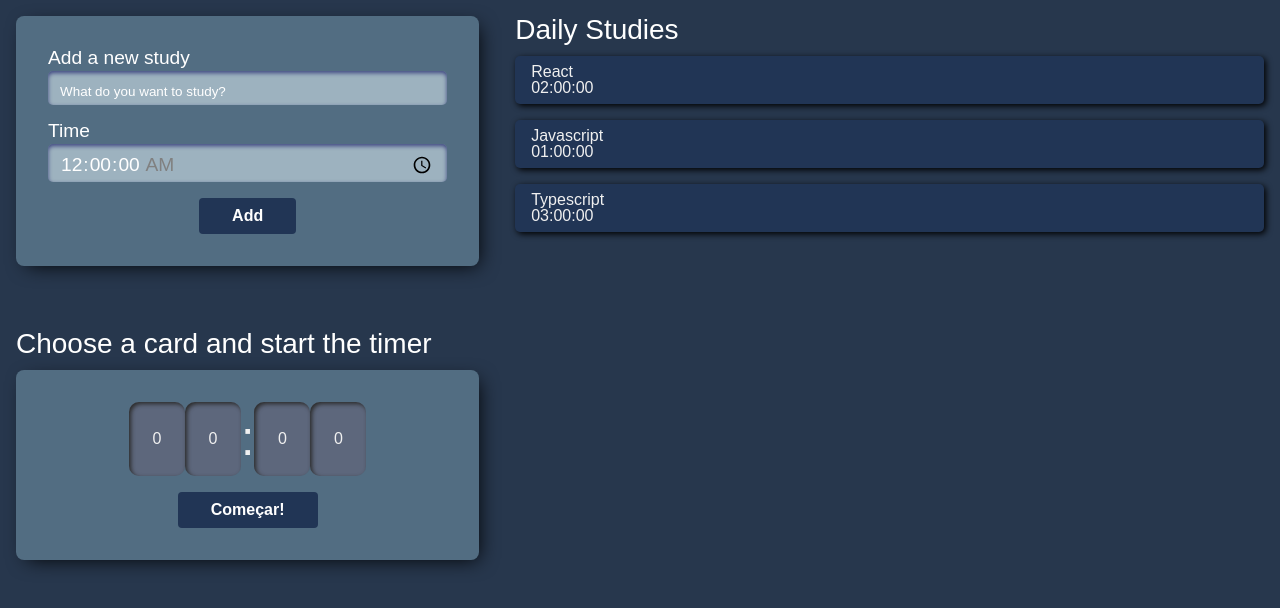
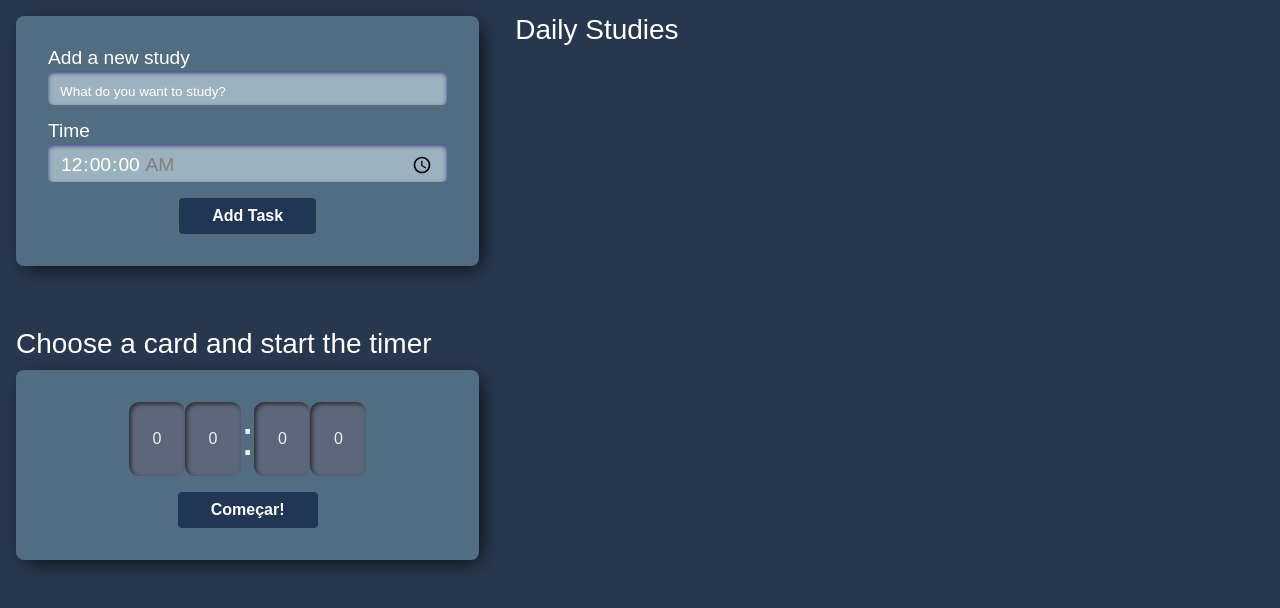
Before and after one commit to viniciusdamascenosouza/studies, a React (Create React App) app: page / in a window 1280 px wide. Shown: the top 608 px of the page. Built offline with nearby package versions, Linux system fonts and the light colour scheme.

Commit message:
refactoring code

```diff
--- a/package.json
+++ b/package.json
@@ -15,6 +15,8 @@
     "react-scripts": "5.0.1",
     "styled-components": "^6.1.11",
     "typescript": "^4.9.5",
+    "util": "^0.12.5",
+    "uuidv4": "^6.2.13",
     "web-vitals": "^2.1.4"
   },
   "scripts": {
--- a/src/App.tsx
+++ b/src/App.tsx
@@ -1,8 +1,9 @@
-import React from "react";
+import React, { useState } from "react";
 import Form from "./components/Form";
 import List from "./components/List";
 import styled from "styled-components";
 import Timer from "./components/Timer";
+import { TTask } from "./Types/task_type";
 
 const Container = styled.div`
   display: grid;
@@ -15,24 +16,26 @@
   row-gap: 4em;
 
   grid-column: 1 / 2;
-`
+`;
 
 const ContainerRight = styled.div`
   display: flex;
   flex-direction: column;
   grid-column: 2 / 3;
-`
+`;
 
 function App() {
+  const [tasks, setTasks] = useState<TTask[]>([]);
+
   return (
     <Container>
       <ContainerLeft>
-        <Form />
+        <Form setTasks={setTasks} />
         <Timer />
       </ContainerLeft>
 
       <ContainerRight>
-        <List />
+        <List tasks={tasks}/>
       </ContainerRight>
     </Container>
   );
--- /dev/null
+++ b/src/Types/button_type.ts
@@ -0,0 +1,4 @@
+export interface TButton {
+    type?: "button" | "submit" | "reset" | undefined;
+    text: string
+}
--- /dev/null
+++ b/src/Types/form_type.ts
@@ -0,0 +1,5 @@
+import { TTask } from "./task_type";
+
+export interface TForm {
+    setTasks: React.Dispatch<React.SetStateAction<TTask[]>>
+}
--- /dev/null
+++ b/src/Types/task_type.ts
@@ -0,0 +1,7 @@
+export interface TTask {
+  task: string;
+  time: string;
+  selected: boolean;
+  completed: boolean;
+  id: string;
+}
--- a/src/components/Button/index.tsx
+++ b/src/components/Button/index.tsx
@@ -1,5 +1,6 @@
 import React from "react";
 import styled from "styled-components";
+import { TButton } from "../../Types/button_type";
 
 const StyledButton = styled.button`
   border: 1px solid transparent;
@@ -15,13 +16,10 @@
     }
 `
 
-interface ButtonProps{
-  text: string
-}
+const Button: React.FC<TButton> = ({ text }, {type = "button"}) => {
 
-const Button: React.FC<ButtonProps> = ({ text }) => {
   return(
-    <StyledButton>
+    <StyledButton type={type}>
       {text}
     </StyledButton>
   )
--- a/src/components/Form/index.tsx
+++ b/src/components/Form/index.tsx
@@ -1,6 +1,8 @@
-import React, { useState, ChangeEvent } from "react";
+import React, { useState } from "react";
 import Button from "../Button";
 import styled from "styled-components";
+import { TForm } from "../../Types/form_type";
+import { uuid } from "uuidv4";
 
 const StyledForm = styled.form`
   display: flex;
@@ -38,26 +40,23 @@
   }
 `;
 
-interface TaskState {
-  task: string;
-  time: string;
-}
-
-const Form: React.FC = () => {
-  const [state, setState] = useState<TaskState>({ task: "", time: "00:00" });
-
-  const handleInputChange = (event: ChangeEvent<HTMLInputElement>) => {
-    const { name, value } = event.target;
-    setState(prevState => ({
-      ...prevState,
-      [name]: value,
-    }));
-  };
+const Form: React.FC<TForm> = ({ setTasks }) => {
+  const [task, setTask] = useState<string>("");
+  const [time, setTime] = useState<string>("00:00");
 
   const addTask = (event: React.FormEvent<HTMLFormElement>) => {
-    event.preventDefault()
-    console.log("state :", state)
-  }
+    event.preventDefault();
+    setTasks((oldTasks) => [
+      ...oldTasks,
+      {
+        task,
+        time,
+        selected: false,
+        completed: false,
+        id: uuid(),
+      },
+    ]);
+  };
 
   return (
     <StyledForm action="" onSubmit={addTask}>
@@ -67,8 +66,8 @@
           type="text"
           name="task"
           id="task"
-          value={state.task}
-          onChange={handleInputChange}
+          value={task}
+          onChange={(event) => setTask(event.target.value)}
           placeholder="What do you want to study?"
           required
         />
@@ -79,15 +78,15 @@
           type="time"
           step="1"
           name="time"
-          value={state.time}
-          onChange={handleInputChange}
+          value={time}
+          onChange={(event) => setTime(event.target.value)}
           id="time"
           min="00:00:00"
-          max="01:30:00"
+          max="02:00:00"
           required
         />
       </LabelAndInput>
-      <Button text="Add" />
+      <Button type="submit" text="Add Task" />
     </StyledForm>
   );
 };
--- a/src/components/List/Task/index.tsx
+++ b/src/components/List/Task/index.tsx
@@ -1,5 +1,6 @@
 import React from "react"
 import styled from "styled-components"
+import { TTask } from "../../../Types/task_type"
 
 const STask = styled.li`
   border: none;
@@ -14,11 +15,12 @@
     }
 `
 
-const Task = (props: { task: string, time: string}) => {
+const Task = ( {task, time, selected, completed, id}: TTask ) => {
+  console.log("Item atual: ", task, time, selected, completed, id)
     return(
         <STask>
-            <h3>{props.task}</h3>
-            <span>{props.time}</span>
+            <h3>{task}</h3>
+            <span>{time}</span>
         </STask>
     )
 }
--- a/src/components/List/index.tsx
+++ b/src/components/List/index.tsx
@@ -1,6 +1,6 @@
-import React, { useState } from "react";
 import styled from "styled-components";
 import Task from "./Task";
+import { TTask } from "../../Types/task_type";
 
 const TaskList = styled.ul`
   display: flex;
@@ -8,35 +8,15 @@
   gap: 1em;
 `;
 
-const List = () => {
-  const [tasks, setTasks] = useState([
-    {
-      task: "React",
-      time: "02:00:00",
-    },
-    {
-      task: "Javascript",
-      time: "01:00:00",
-    },
-    {
-      task: "Typescript",
-      time: "03:00:00",
-    },
-  ]);
-
+const List = ({ tasks }: { tasks: TTask[] }) => {
   return (
     <aside>
-      <h2
-        style={{ fontSize: "28px", color: "#fff", marginBottom: "12px" }}
-        onClick={() =>
-          setTasks([...tasks, { task: "Styled-components", time: "00:30:00" }])
-        }
-      >
+      <h2 style={{ fontSize: "28px", color: "#fff", marginBottom: "12px" }}>
         Daily Studies
       </h2>
       <TaskList>
-        {tasks.map(({ task, time }, index) => (
-          <Task key={index} task={task} time={time} />
+        {tasks.map((item, index) => (
+          <Task key={index} {...item} />
         ))}
       </TaskList>
     </aside>
```
Also changed, not shown: 1 other file (tests, documents, lock files or other folders).
